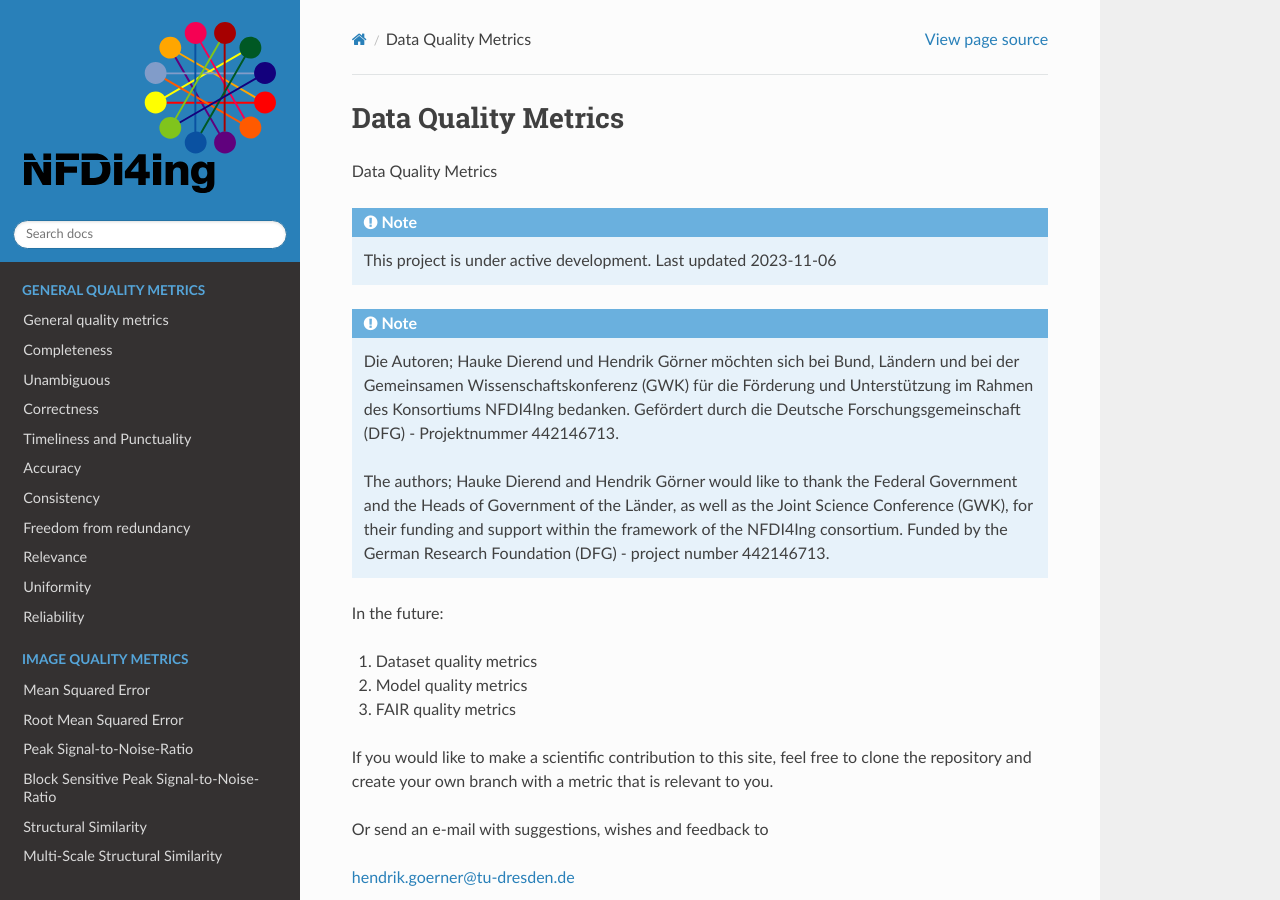
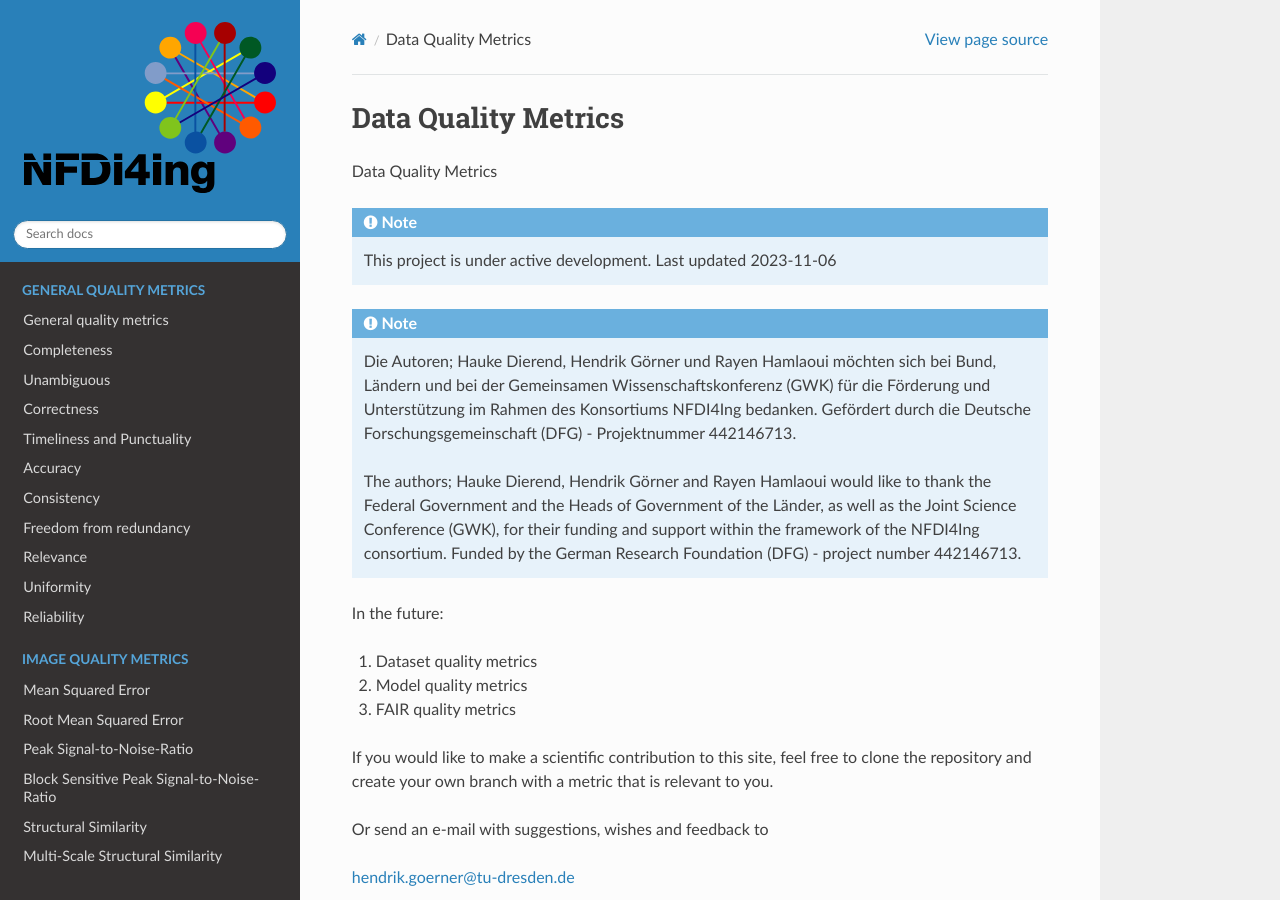
Before and after one commit to NFDI4ING-TA-GOLO/GOLO_Data_Quality_Metrics, a Sphinx documentation site: the page built from docs/source/index.rst, in a window 1280 px wide and 900 px high. Built offline with Sphinx 7.4.7 and the Read the Docs theme 2.0.0, drawn with Linux system fonts in a browser that asks for light colours.

Commit message:
Updated list of authors

```diff
--- a/docs/source/index.rst
+++ b/docs/source/index.rst
@@ -9,10 +9,10 @@
 
 .. note::
 
-    Die Autoren; Hauke Dierend und Hendrik Görner möchten sich bei Bund, Ländern und bei der Gemeinsamen Wissenschaftskonferenz (GWK)
+    Die Autoren; Hauke Dierend, Hendrik Görner und Rayen Hamlaoui möchten sich bei Bund, Ländern und bei der Gemeinsamen Wissenschaftskonferenz (GWK)
     für die Förderung und Unterstützung im Rahmen des Konsortiums NFDI4Ing bedanken. Gefördert durch die Deutsche Forschungsgemeinschaft (DFG) - Projektnummer 442146713.
 
-    The authors; Hauke Dierend and Hendrik Görner would like to thank the Federal Government and the Heads of Government of the Länder, as well as the Joint Science Conference (GWK),
+    The authors; Hauke Dierend, Hendrik Görner and Rayen Hamlaoui would like to thank the Federal Government and the Heads of Government of the Länder, as well as the Joint Science Conference (GWK),
     for their funding and support within the framework of the NFDI4Ing consortium. Funded by the German Research Foundation (DFG) - project number 442146713.
 
 
```
